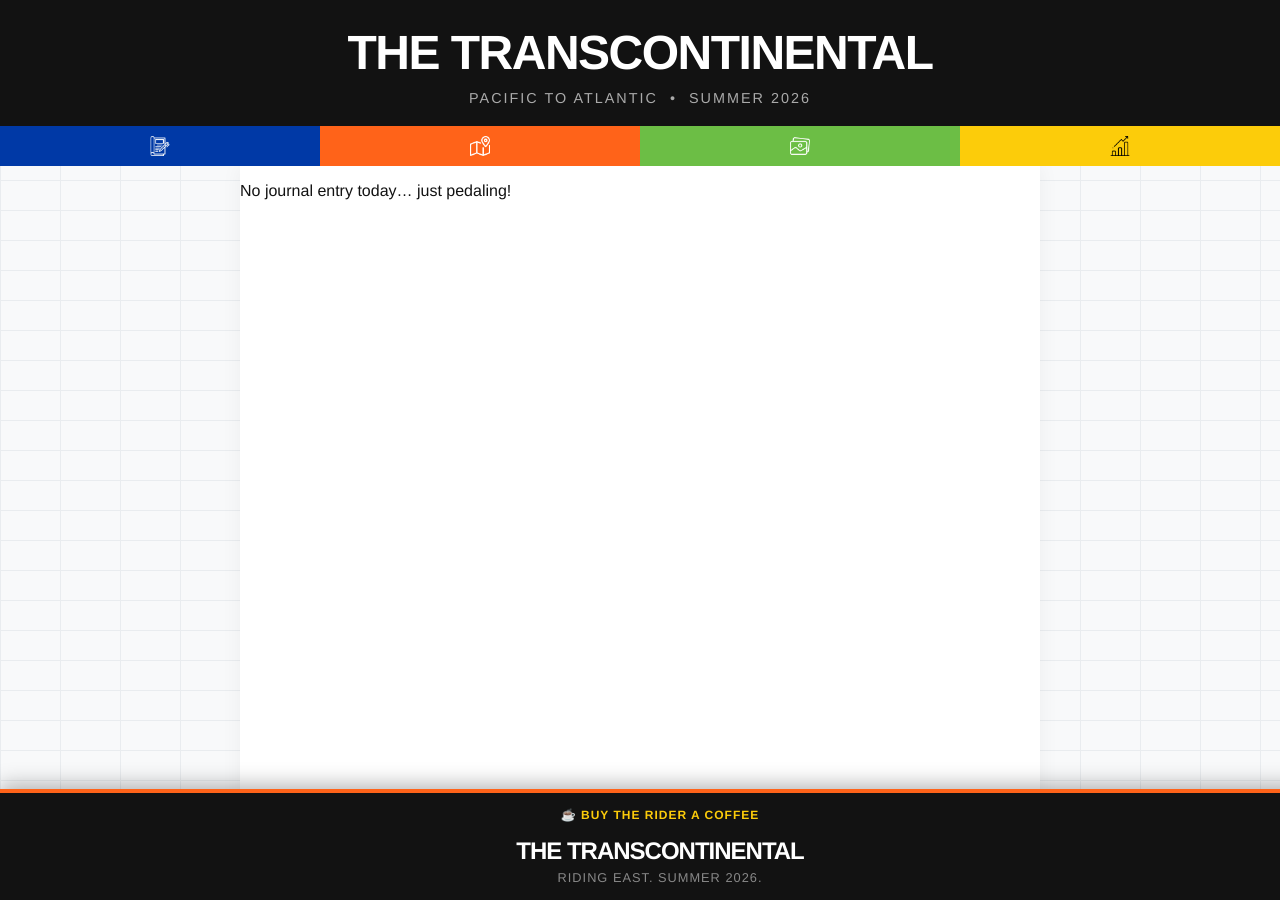
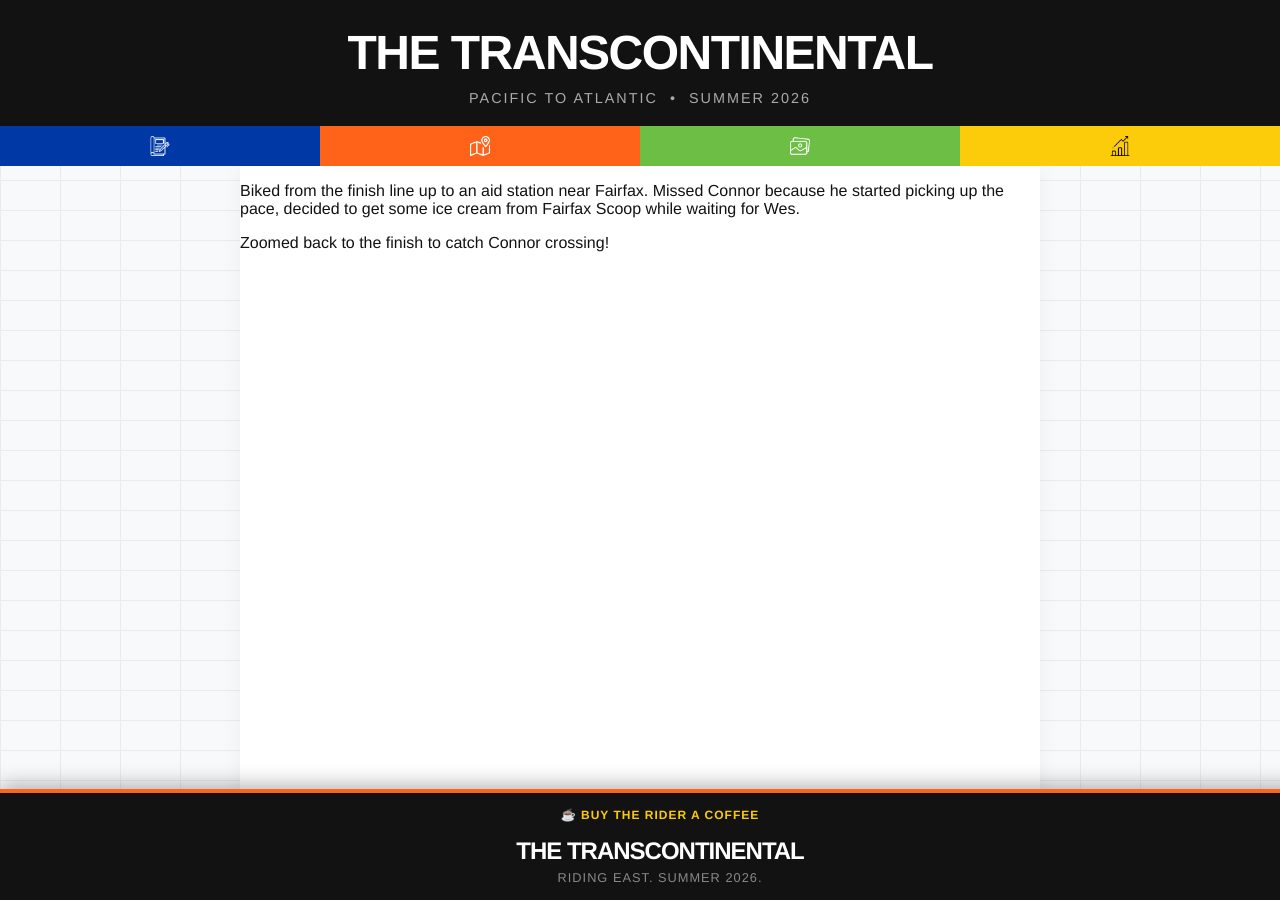
Before and after one commit to mschiller87/bike-tracker, a Jekyll site: the page built from _posts/2026-03-21-17809453536.md, in a window 1280 px wide. Built offline with Jekyll 4.4.1, drawn with Linux system fonts in a browser that asks for light colours.

Commit message:
Auto-update Strava rides, posts, photos, and stats

```diff
--- a/_posts/2026-03-21-17809453536.md
+++ b/_posts/2026-03-21-17809453536.md
@@ -6,4 +6,6 @@ image: "https://mschiller87.github.io/bike-tracker/images/17809453536_0.jpg"
 total_miles: 51
 ---
 
-No journal entry today... just pedaling!
+Biked from the finish line up to an aid station near Fairfax. Missed Connor because he started picking up the pace, decided to get some ice cream from Fairfax Scoop while waiting for Wes.
+
+Zoomed back to the finish to catch Connor crossing!
```
